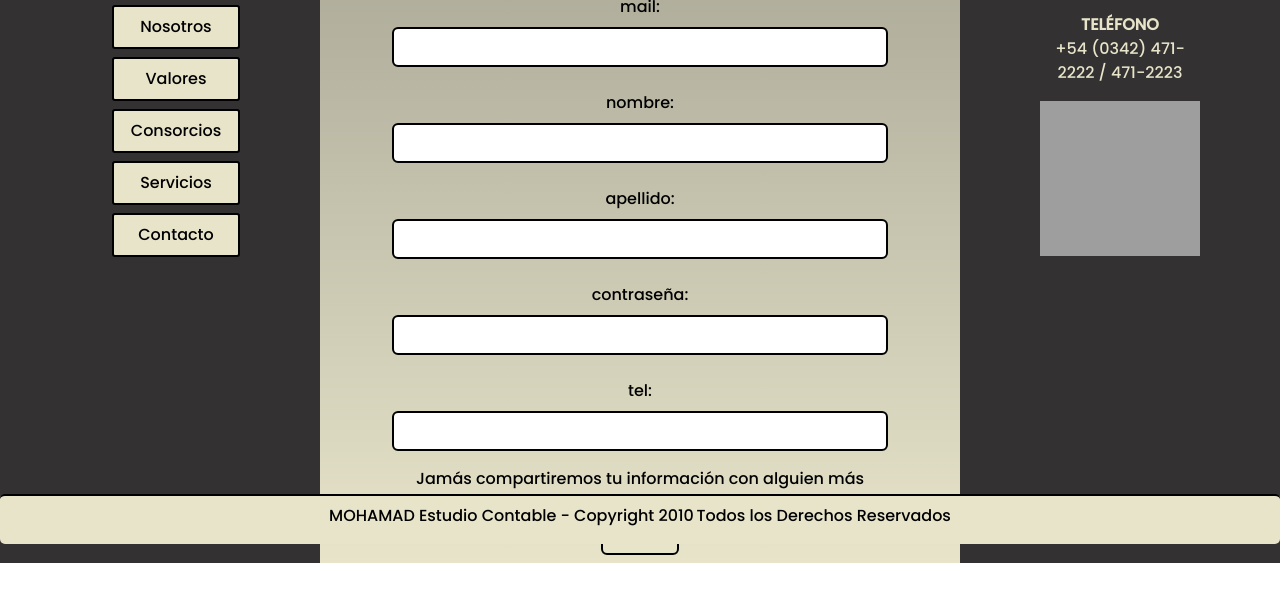
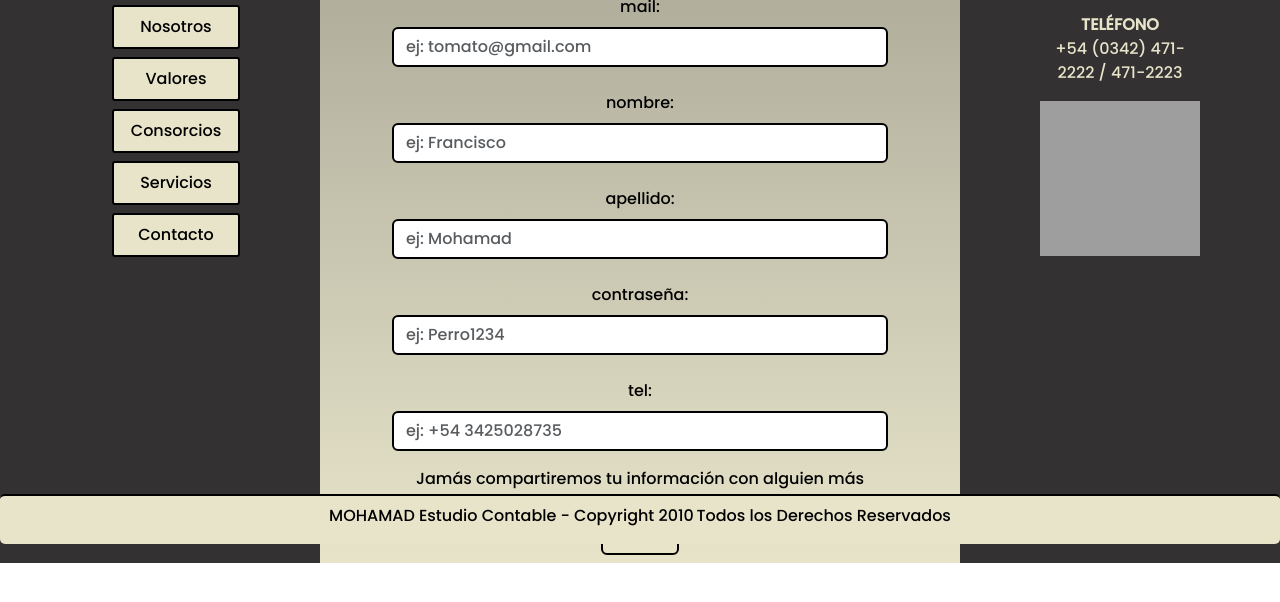
Before and after one commit to FranciscoMohamad/goldriser-v2, a website: page paginas/contacto.html in a window 1280 px wide. Shown: the part 256-858 px from the top of the page. Drawn offline with nearby package versions, Linux system fonts and the light colour scheme; grey boxes are pictures that could not be loaded.

Commit message:
Goldriser-v2

```diff
--- a/paginas/contacto.html
+++ b/paginas/contacto.html
@@ -98,23 +98,23 @@
             <form>
                 <div class="mb-3 mx-2">
                     <label class="main-text" for="exampleInputEmail1" class="form-label">mail:</label>
-                    <input type="email" class="form-control" id="exampleInputEmail1" aria-describedby="emailHelp">
+                    <input type="email" class="form-control" id="exampleInputEmail1" aria-describedby="emailHelp" required placeholder="ej: tomato@gmail.com">
                 </div>
                 <div class="mb-3 mx-2">
                     <label class="main-text" for="exampleInputPassword1" class="form-label">nombre:</label>
-                    <input type="text" class="form-control" id="exampleInputPassword1">
+                    <input type="text" class="form-control" id="exampleInputPassword1" required placeholder="ej: Francisco">
                 </div>
                 <div class="mb-3 mx-2">
                     <label class="main-text" for="exampleInputPassword1" class="form-label">apellido:</label>
-                    <input type="text" class="form-control" id="exampleInputPassword1">
+                    <input type="text" class="form-control" id="exampleInputPassword1" required placeholder="ej: Mohamad">
                 </div>
                 <div class="mb-3 mx-2">
                     <label class="main-text" for="exampleInputPassword1" class="form-label">contraseña:</label>
-                    <input type="password" class="form-control" id="exampleInputPassword1">
+                    <input type="password" class="form-control" id="exampleInputPassword1" required placeholder="ej: Perro1234">
                 </div>
                 <div class="mb-3 mx-2">
                     <label class="main-text" for="exampleInputPassword1" class="form-label">tel:</label>
-                    <input type="text" class="form-control" id="exampleInputPassword1">
+                    <input type="text" class="form-control" id="exampleInputPassword1" required placeholder="ej: +54 3425028735">
                     <div class="main-text mt-2" id="emailHelp" class="form-text">Jamás compartiremos tu información con
                         alguien más</div>
                 </div>
--- a/scss/layout/_main.scss
+++ b/scss/layout/_main.scss
@@ -79,6 +79,15 @@ main {
 
     &:hover {
         @extend %hover;
+        border: $border;
+    }
+}
+
+.form-control {
+    border: $border;
+
+    &:focus {
+        box-shadow: none;
         border: $border;
     }
 }
@@ -240,15 +249,6 @@ main {
 
     /*MAIN CONTACTO*/
 
-    .form-control {
-        border: $border;
-
-        &:focus {
-            box-shadow: none;
-            border: $border;
-        }
-    }
-
     .btn {
         color: $secondary-color;
         border: $border;
```
Also changed, not shown: css/main.css.
